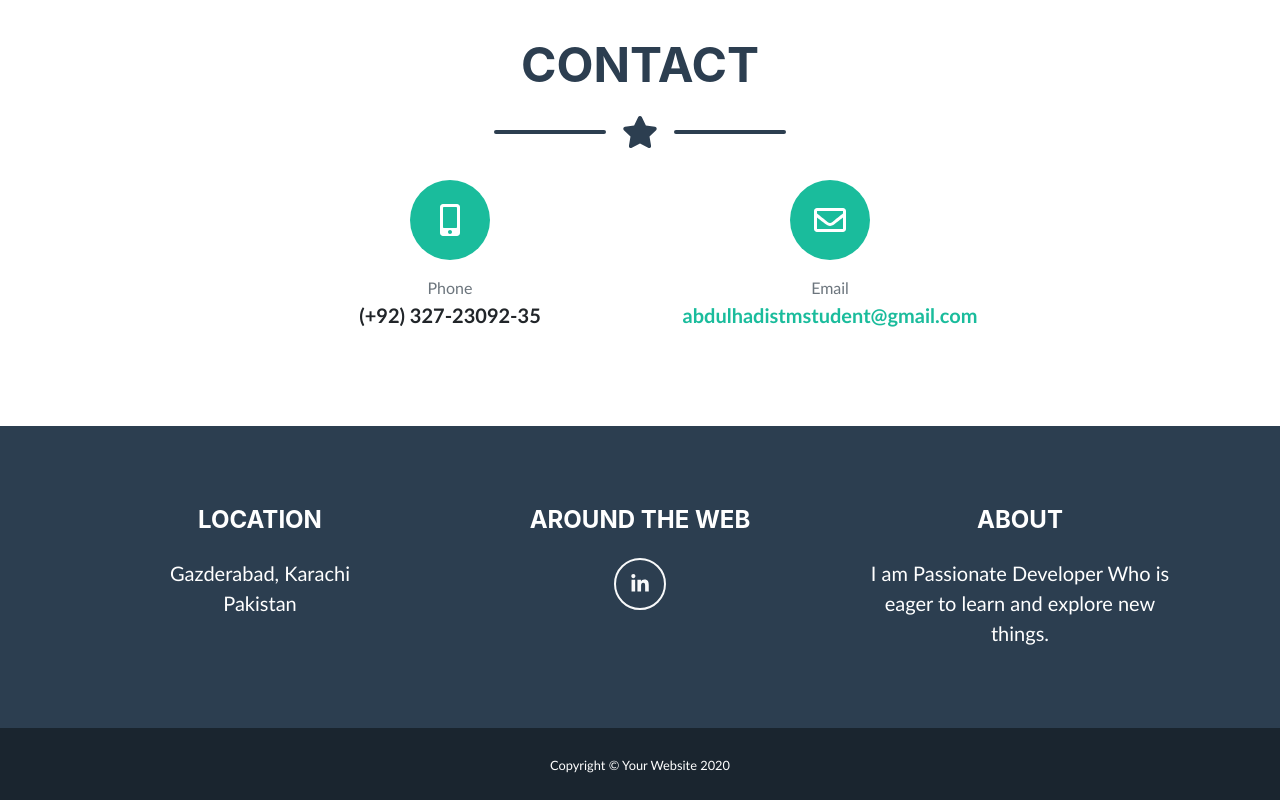
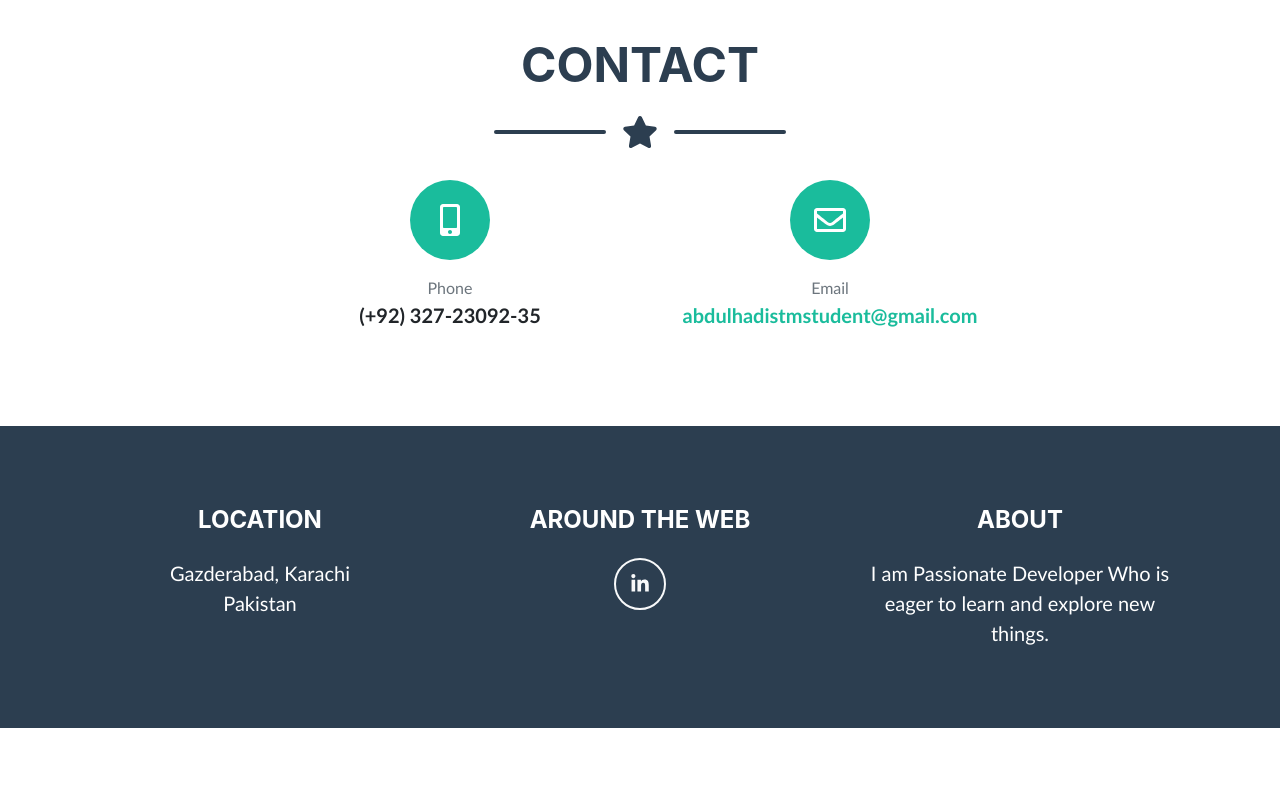
Before and after one commit to AbdulHadi-Programmer/Portfolio-Website, a plain HTML site: page index.html in a window 1280 px wide. Shown: the part 2601-3401 px from the top of the page. After the commit the page ends 3329 px from the top, so only its background shows below. Drawn offline with nearby package versions, Linux system fonts and the light colour scheme; a web font is replaced by a local one.

Commit message:
Update index.html

```diff
--- a/index.html
+++ b/index.html
@@ -342,10 +342,6 @@ Pakistan</p>
                 </div>
             </div>
         </footer>
-        <!-- Copyright Section-->
-        <section class="copyright py-4 text-center text-white">
-            <div class="container"><small class="pre-wrap">Copyright © Your Website 2020</small></div>
-        </section>
         <!-- Scroll to Top Button (Only visible on small and extra-small screen sizes)-->
         <div class="scroll-to-top d-lg-none position-fixed"><a class="js-scroll-trigger d-block text-center text-white rounded" href="#page-top"><i class="fa fa-chevron-up"></i></a></div>
         <!-- Bootstrap core JS-->
```
